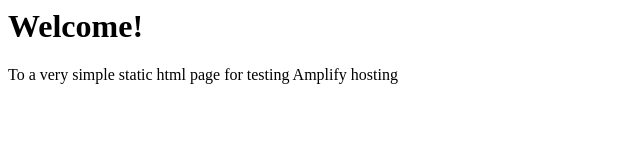
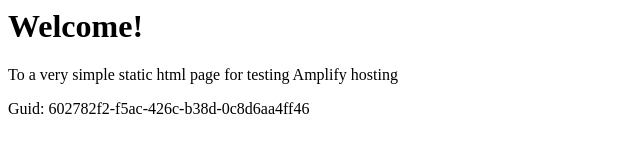
Before and after one commit to aws-aemilia-pdx/Github-PR-Commit-Integration-Test-DoNotTouch-v0-beta-us-west-2, a website: page src/index.html in a window 1280 px wide. Shown: the whole page, without its empty margins (0-640 px from the left). Drawn offline with Linux system fonts and the light colour scheme.

Commit message:
commit from integ tests

```diff
--- a/src/index.html
+++ b/src/index.html
@@ -1,3 +1,5 @@
+
+
 <html lang="en">
 
 <head>
@@ -10,6 +12,6 @@
 <body>
     <h1>Welcome!</h1>
     <p>To a very simple static html page for testing Amplify hosting</p>
-</body>
+    <p>Guid: 602782f2-f5ac-426c-b38d-0c8d6aa4ff46</p></body>
 
 </html>
```
